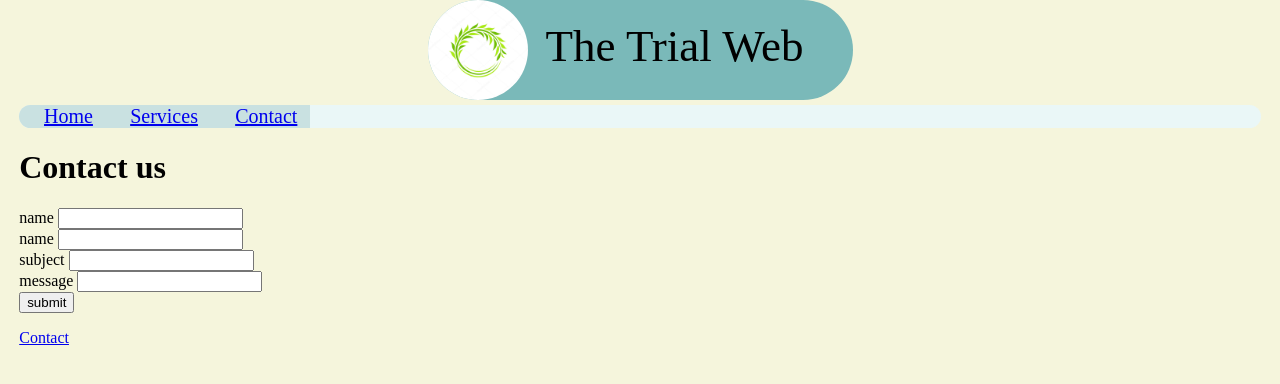
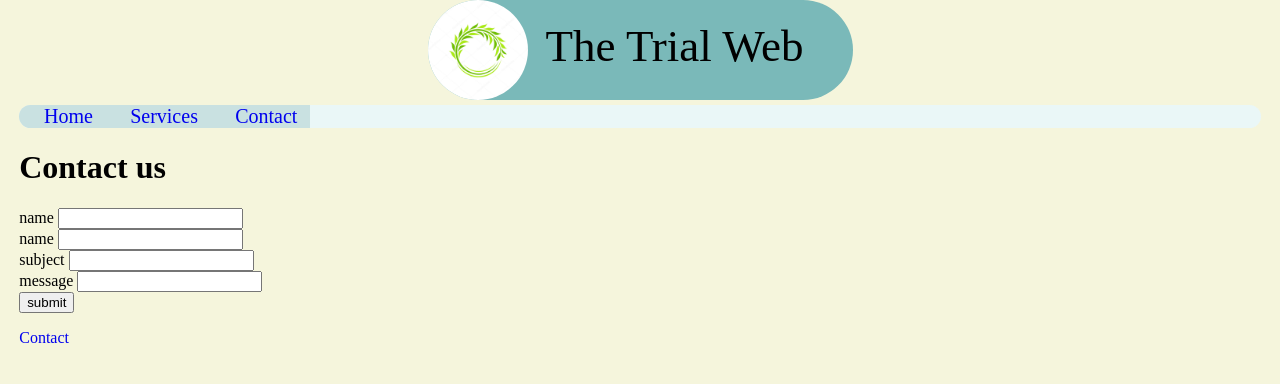
Before and after one commit to Baibhab-7279/djan_f2, a Django app: page /contact in a window 1280 px wide. Shown: the top 384 px of the page. Run offline with Django 4.2, Linux system fonts and the light colour scheme.

Commit message:
5th commit

```diff
--- a/myapp/myapp/static/css/main.css
+++ b/myapp/myapp/static/css/main.css
@@ -49,3 +49,7 @@ body{
 .nav_bar_item:hover{
     background-color: rgb(141, 181, 168);
 }
+
+a:link{
+    text-decoration: none;
+}
--- a/myapp/myapp/templates/base.html
+++ b/myapp/myapp/templates/base.html
@@ -16,9 +16,9 @@
         <div class="name_item" id="name_item_2">the trial web</div>
     </div>
     <div class="nav_bar" id="nav_bar">
-        <div class="nav_bar_item" id="nav_bar_item_1"><a href="/">Home</a></div>
-        <div class="nav_bar_item" id="nav_bar_item_3"><a href="/services">Services</a></div>
-        <div class="nav_bar_item" id="nav_bar_item_2"><a href="/contact">Contact</a></div>
+        <div class="nav_bar_item" id="nav_bar_item_1"><a class="link_nav" href="/">Home</a></div>
+        <div class="nav_bar_item" id="nav_bar_item_3"><a class="link_nav" href="/services">Services</a></div>
+        <div class="nav_bar_item" id="nav_bar_item_2"><a class="link_nav" href="/contact">Contact</a></div>
     </div>
     {% block content %}
         <p>thos is the content of the base <br>which is basically default</p>
```
